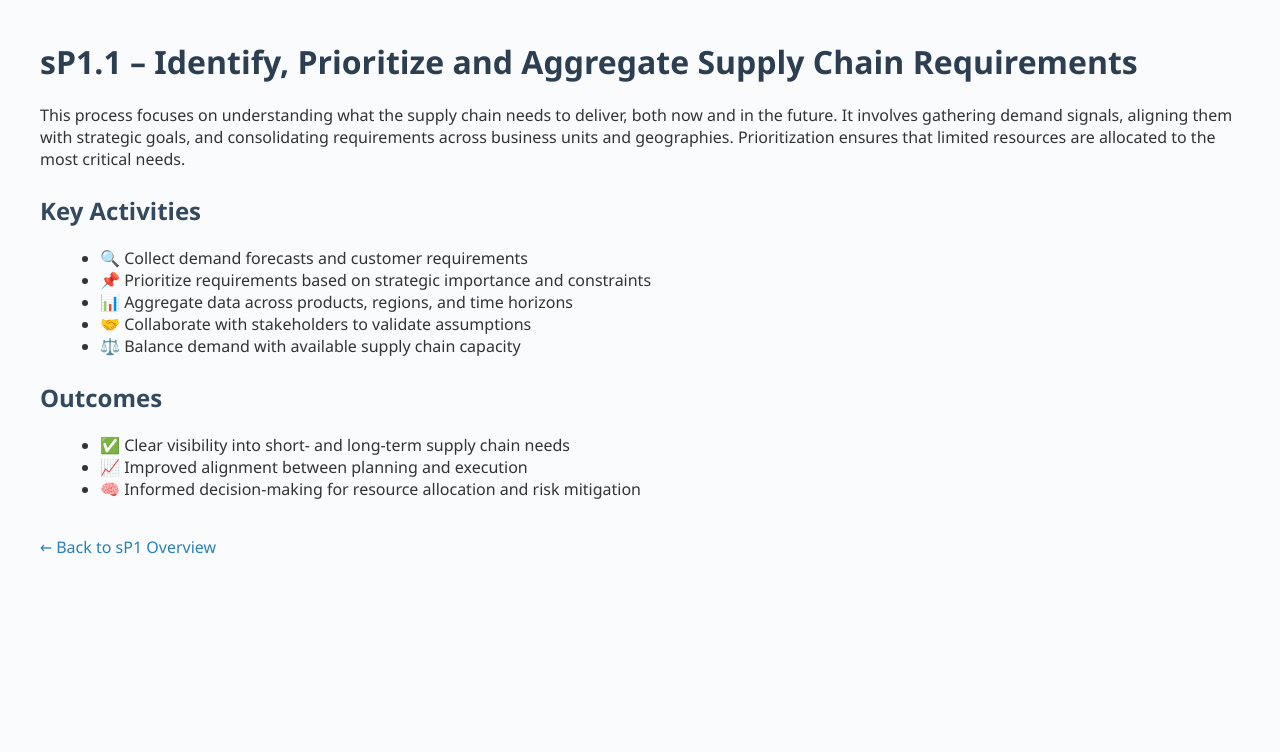
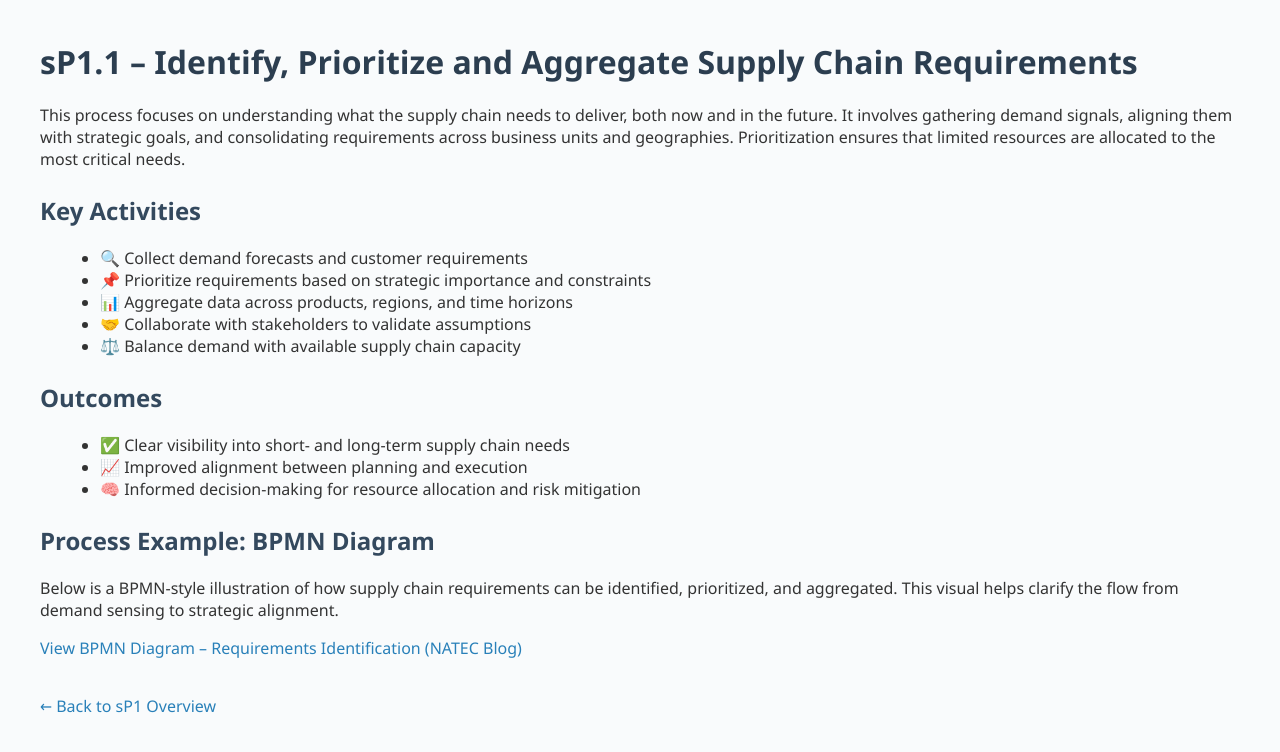
Before and after one commit to lovrocvitas2020/MyWebsiteTest1, a plain HTML site: page sP1.1.html in a window 1280 px wide. Drawn offline with Linux system fonts and the light colour scheme.

Commit message:
Update sP1.1.html

```diff
--- a/sP1.1.html
+++ b/sP1.1.html
@@ -60,6 +60,19 @@
     <li>🧠 Informed decision-making for resource allocation and risk mitigation</li>
   </ul>
 
+  <h2>Process Example: BPMN Diagram</h2>
+<p>
+  Below is a BPMN-style illustration of how supply chain requirements can be identified, prioritized, and aggregated.
+  This visual helps clarify the flow from demand sensing to strategic alignment.
+</p>
+
+<p>
+  <a href="https://blog.natec.tech/bpmn-in-the-framework-of-requirements-identification-holistic-360-view-of-the-project/" target="_blank">
+    View BPMN Diagram – Requirements Identification (NATEC Blog)
+  </a>
+</p>
+
+
   <a class="back-link" href="sP1.html">← Back to sP1 Overview</a>
 
 </body>
```
